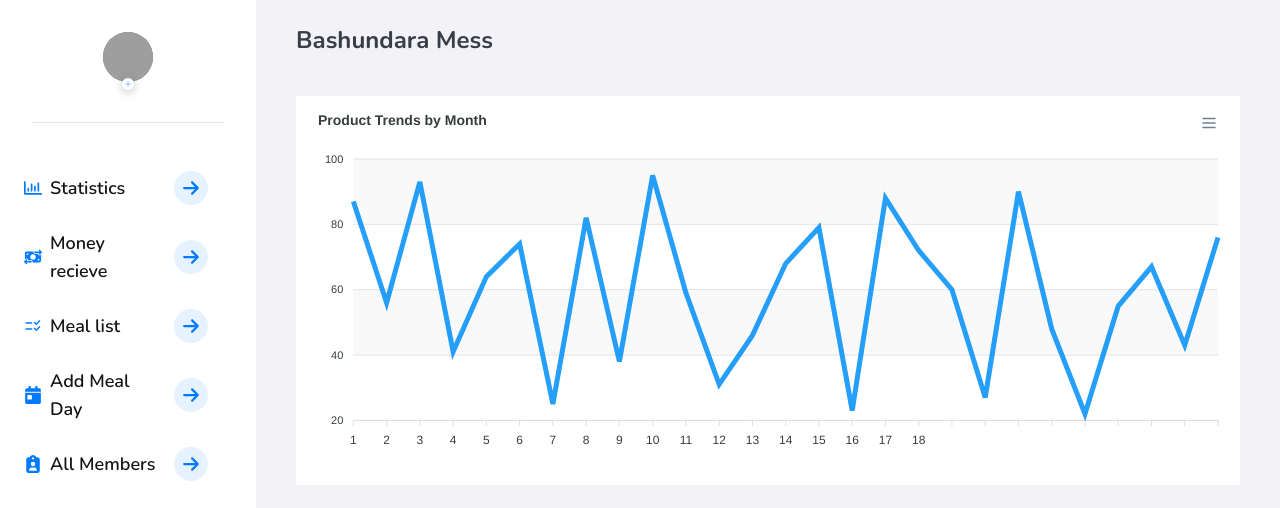
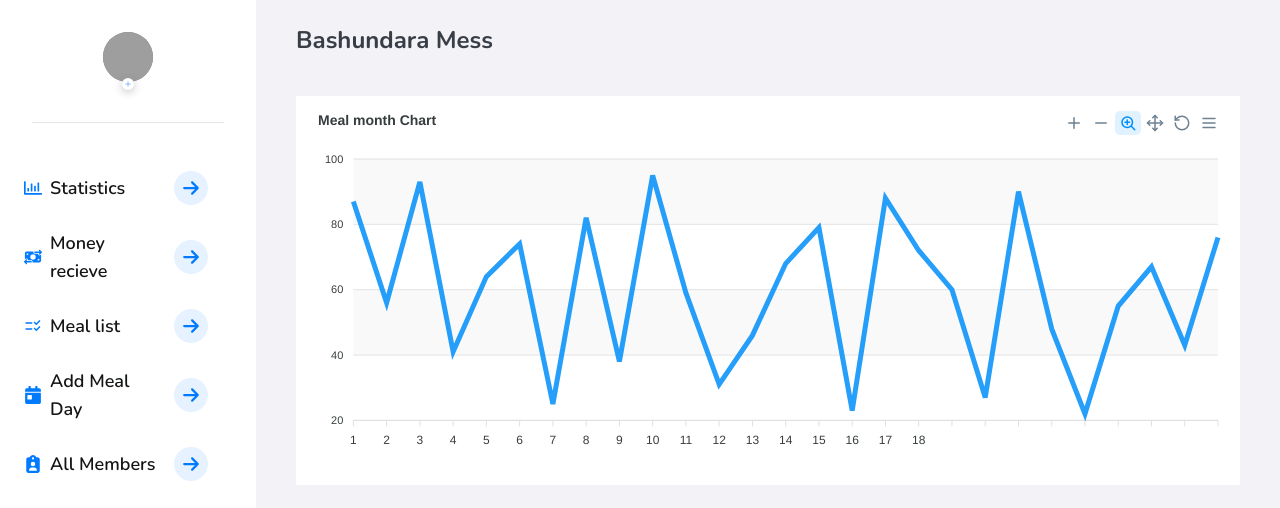
Before and after one commit to Mohammadarifcoding/MessManage-Client, a React (Vite) app: page /statics in a window 1280 px wide. Shown: the top 508 px of the page. Built offline with nearby package versions, Linux system fonts and the light colour scheme; grey boxes are pictures that could not be loaded.

Commit message:
Configured the meal manage

```diff
--- a/src/Components/Pages/Statics/LineChart/LineChart.jsx
+++ b/src/Components/Pages/Statics/LineChart/LineChart.jsx
@@ -3,35 +3,45 @@ import ReactApexChart from "react-apexcharts";
 import getDateArray from "../../../../Custom/GetDateArray";
 
 const LineChart = () => {
-
-
   // Print or use the current month name
 
   const series = [
     {
       name: "Meal month Chart",
-      data:[87, 56, 93, 41, 64, 74, 25, 82, 38, 95, 59, 31, 46, 68, 79, 23, 88, 72, 60, 27, 90, 48, 22, 55, 67, 43, 76]
-      ,
+      data: [
+        87, 56, 93, 41, 64, 74, 25, 82, 38, 95, 59, 31, 46, 68, 79, 23, 88, 72,
+        60, 27, 90, 48, 22, 55, 67, 43, 76,
+      ],
     },
   ];
 
   const options = {
     chart: {
+      type: "area",
+      stacked: false,
       height: 350,
-      type: "line",
       zoom: {
-        enabled: false,
+        type: "x",
+        enabled: true,
+        autoScaleYaxis: true,
+      },
+      toolbar: {
+        autoSelected: "zoom",
       },
     },
     dataLabels: {
       enabled: false,
     },
+    markers: {
+      size: 0,
+    },
     stroke: {
       curve: "straight",
     },
     title: {
-      text: "Product Trends by Month",
+      text: "Meal month Chart",
       align: "left",
+
     },
     grid: {
       row: {
@@ -39,6 +49,7 @@ const LineChart = () => {
         opacity: 0.5,
       },
     },
+
     xaxis: {
       categories: getDateArray(),
     },
```
